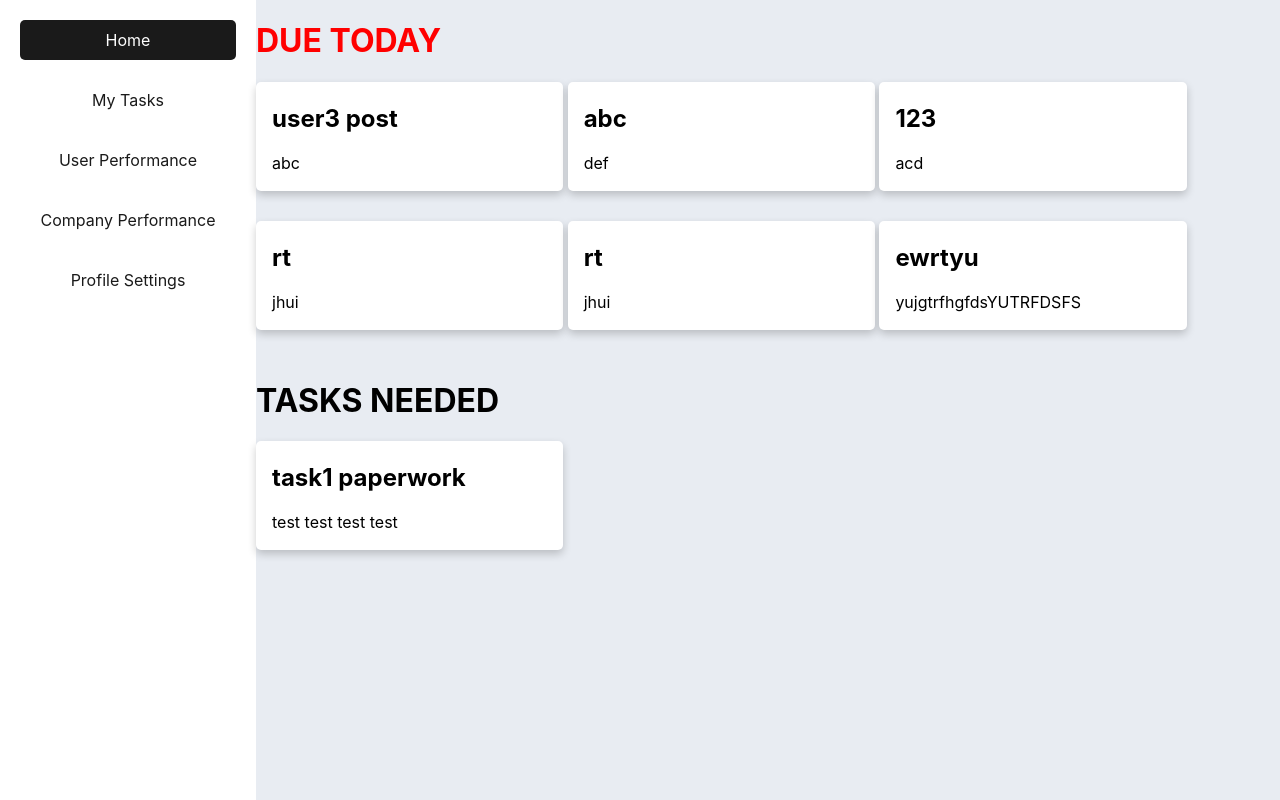
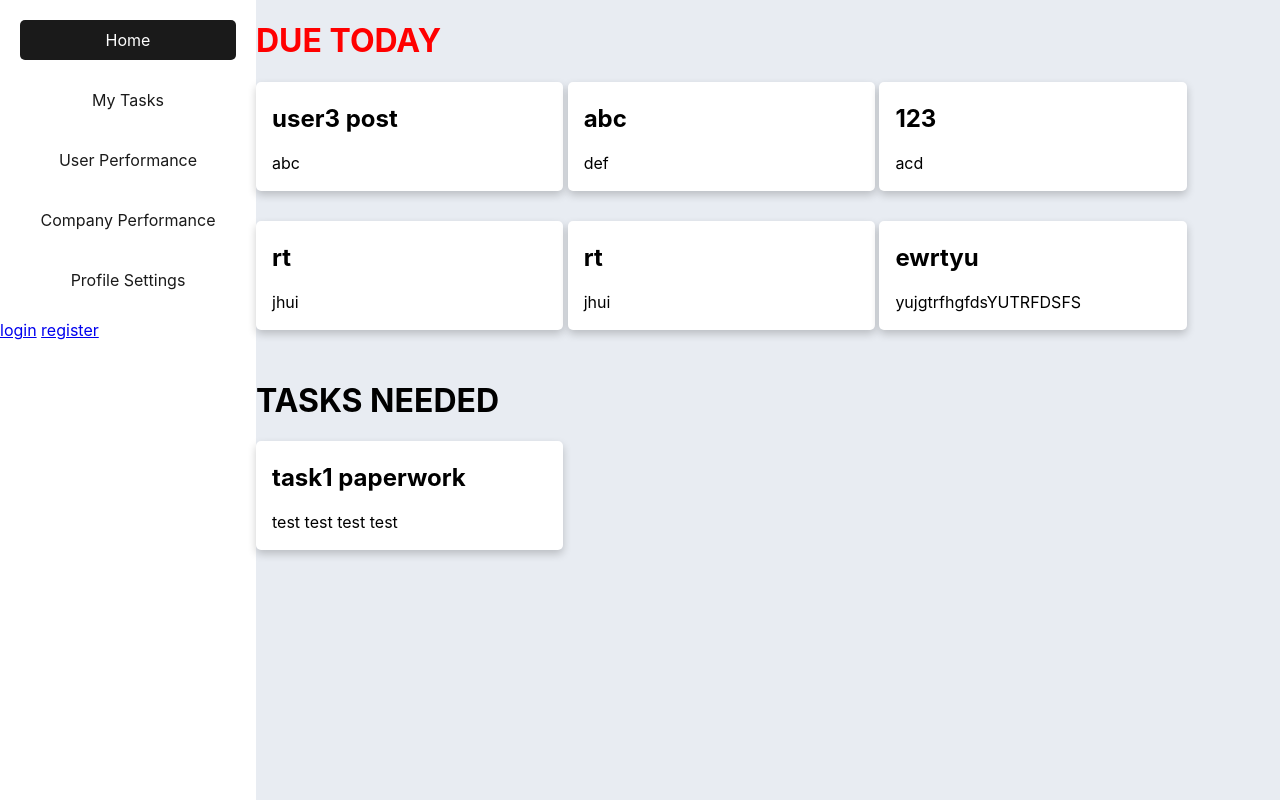
Before and after one commit to mispelledname/chronicle, a Django app: page /oddjob/ in a window 1280 px wide. Run offline with Django 3.2, Linux system fonts and the light colour scheme; data comes from the database, SQL or seed files in the repository.

Commit message:
add login and register buttons

```diff
--- a/mysite/oddjob/templates/oddjob/index.html
+++ b/mysite/oddjob/templates/oddjob/index.html
@@ -9,6 +9,7 @@
 
 <body style="background-color:#E8ECF2">
 	<div class='left-content'>
+		<div class='logo'></div>
 		<nav>
 			<ul>
 				<li id='selected-page'><a href="">Home</a></li>
@@ -18,6 +19,10 @@
 				<li><a href="/oddjob/me">Profile Settings</a></li>
 			</ul>
 		</nav>
+		<div>
+			<a href="/oddjob/login">login</a>
+			<a href="/oddjob/register">register</a>
+		</div>
 	</div>
 	<div class='main-content'>
 		<h1 style="color:red;">DUE TODAY</h1>
```
